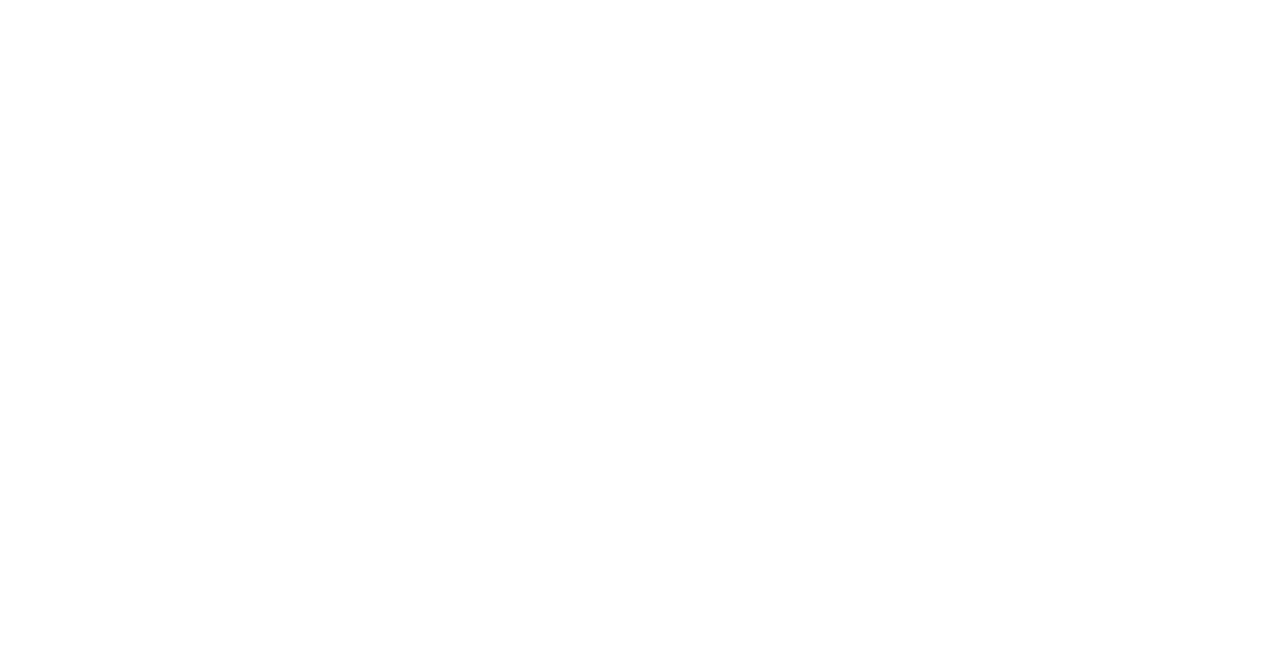
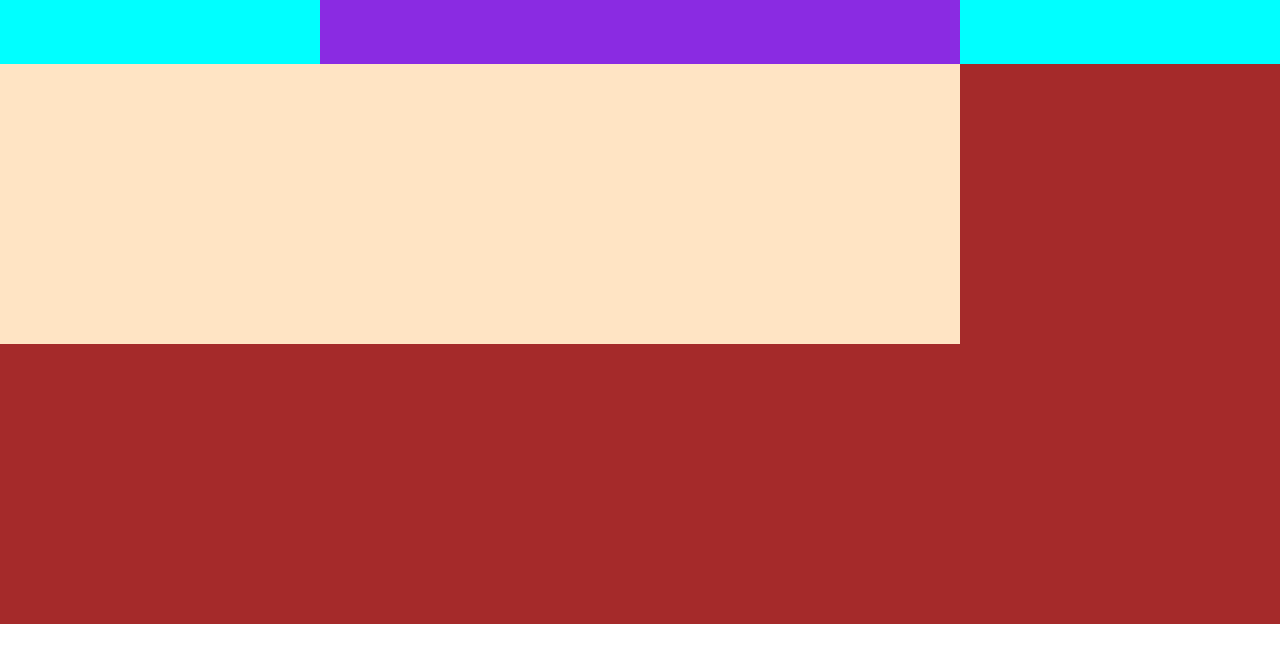
Before and after one commit to moa3337/htmlcss-dropbox, a plain HTML site: page index.html in a window 1280 px wide. Drawn offline with Linux system fonts and the light colour scheme.

Commit message:
lavoro sul jumbotron

```diff
--- a/css/style.css
+++ b/css/style.css
@@ -0,0 +1,59 @@
+*,
+*::before,
+*::after {
+	box-sizing: border-box;
+}
+
+* {
+	margin: 0;
+	padding: 0;
+	font: inherit;
+}
+
+body {
+}
+
+img,
+svg,
+picture,
+video {
+	max-width: 100%;
+}
+
+/*--------------------------------
+--------------top bar-----------*/
+.top-bar{
+    width: 100%;
+    height: 4rem;
+    display: flex;
+    justify-content: space-between;
+    background-color: blueviolet;
+}
+
+.menu-sx{
+    width: 20rem;
+    height: 100%;
+    background-color: aqua;
+}
+
+.menu-dx{
+    width: 20rem;
+    height: 100%;
+    background-color: aqua;
+}
+
+/*--------------------------------
+----------------main------------*/
+
+/*jumbotron*/
+.big-container{
+    width: 100%;
+    height: 35vh;
+    background-color: brown;
+}
+
+.jumbotron{
+    width: 75%;
+    height: 100%;
+    background-color: bisque;
+}
--- a/index.html
+++ b/index.html
@@ -5,6 +5,20 @@
     <link rel="stylesheet" href="./css/style.css">
 </head>
 <body>
-
+    <header>
+        <div class="top-bar">
+            <div class="menu-sx"></div>
+            <div class="menu-dx"></div>
+        </div>
+    </header>
+    <main>
+        <div class="big-container">
+            <div class="jumbotron"></div>
+        </div>
+        <div class="small-container"></div>
+        <div class="big-container"></div>
+        <div class="small-container"></div>
+    </main>
+    <footer></footer>
 </body>
 </html>
```
